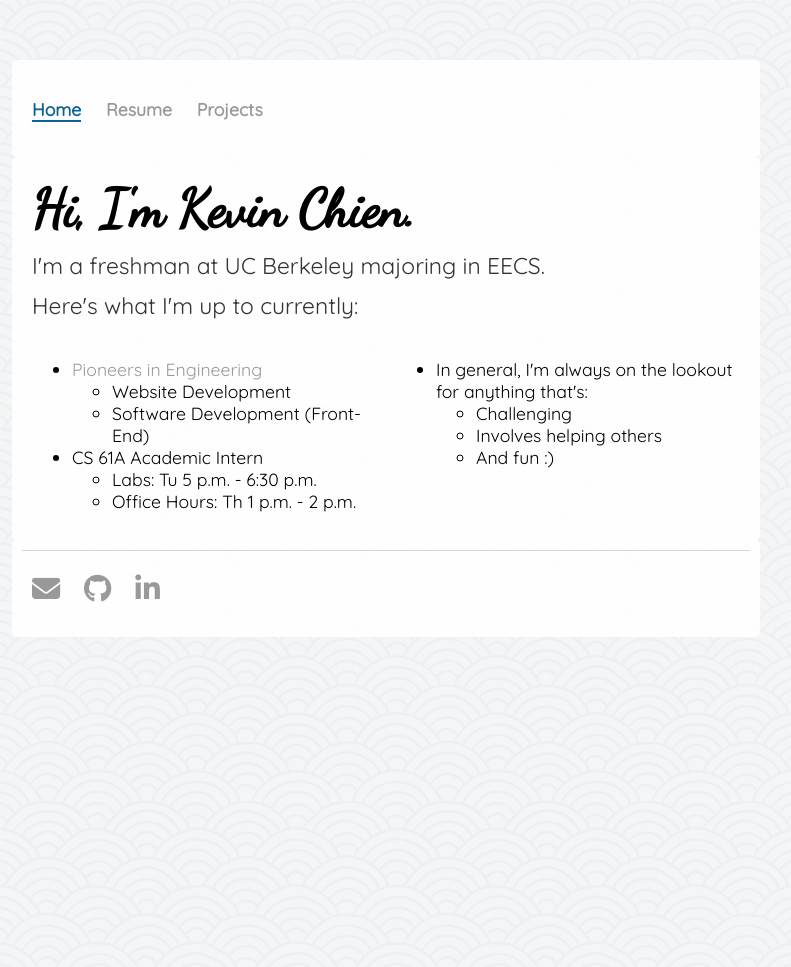
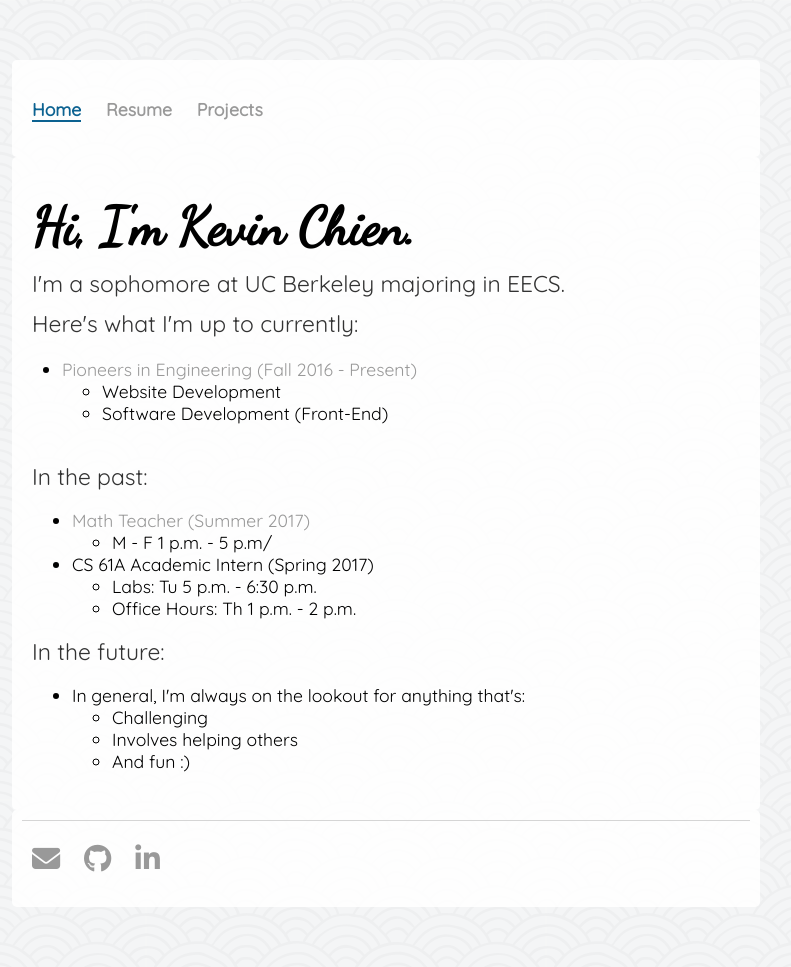
Before and after one commit to kev-chien/kev-chien.github.io, a Jekyll site: the page built from index.html, in a window 1280 px wide. Shown: the whole page, without its empty margins (254-1045 px from the left). Built offline with Jekyll 4.4.1, drawn with Linux system fonts in a browser that asks for light colours; nearby versions of some CDN libraries; before the commit the page ends 900 px from its top, so only the background shows below that.

Commit message:
freshie to soph

```diff
--- a/index.html
+++ b/index.html
@@ -6,15 +6,15 @@ id: home
 <div class="row">
 	<div class="col-12 col-m-12">
 		<h1>Hi, I'm Kevin Chien.</h1>
-		<p>I'm a freshman at UC Berkeley majoring in EECS.</p>
+		<p>I'm a sophomore at UC Berkeley majoring in EECS.</p>
 		<p>Here's what I'm up to currently:</p>
 	</div>
-	<div class="col-6 col-m-6 connect-vertical">
+	<div>
 		<ul>
 			<li>
 				<a href="https://pioneers.berkeley.edu/">
 					<div class="tooltip">
-						Pioneers in Engineering
+						Pioneers in Engineering (Fall 2016 - Present)
 						<div class="tooltiptext">
 							Feel free to contact me or leadership about joining Pioneers!
 						</div>
@@ -25,14 +25,31 @@ id: home
 				<li>Website Development</li>
 				<li>Software Development (Front-End)</li>
 				</ul>
-			<li>CS 61A Academic Intern</li>
+			<!--
+			<li>TBD</li>
+				<ul>
+					<li></li>
+					<li></li>
+				</ul>
+			-->
+		</ul>
+	</div>
+	<div class="col-12 col-m-12">
+		<p>In the past:</p>
+		<ul>
+			<li>
+				<a href="https://alg2pas.weebly.com/">Math Teacher (Summer 2017)</a>
+			</li>
+				<ul>
+					<li>M - F 1 p.m. - 5 p.m/</li>
+				</ul>
+			<li>CS 61A Academic Intern (Spring 2017)</li>
 				<ul>
 					<li>Labs: Tu 5 p.m. - 6:30 p.m.</li>
 					<li>Office Hours: Th 1 p.m. - 2 p.m.</li>
 				</ul>
 		</ul>
-	</div>
-	<div class="col-6 col-m-6 connect-vertical">
+		<p>In the future:</p>
 		<ul>
 			<li>In general, I'm always on the lookout for anything that's:</li>
 				<ul>
@@ -41,6 +58,7 @@ id: home
 					<li>And fun :)</li>
 				</ul>
 		</ul>
+	</div>
 	</div>
 	<div class="col-6 col-m-7">
 		<!-- img width 2448, height 3264 -->
```
